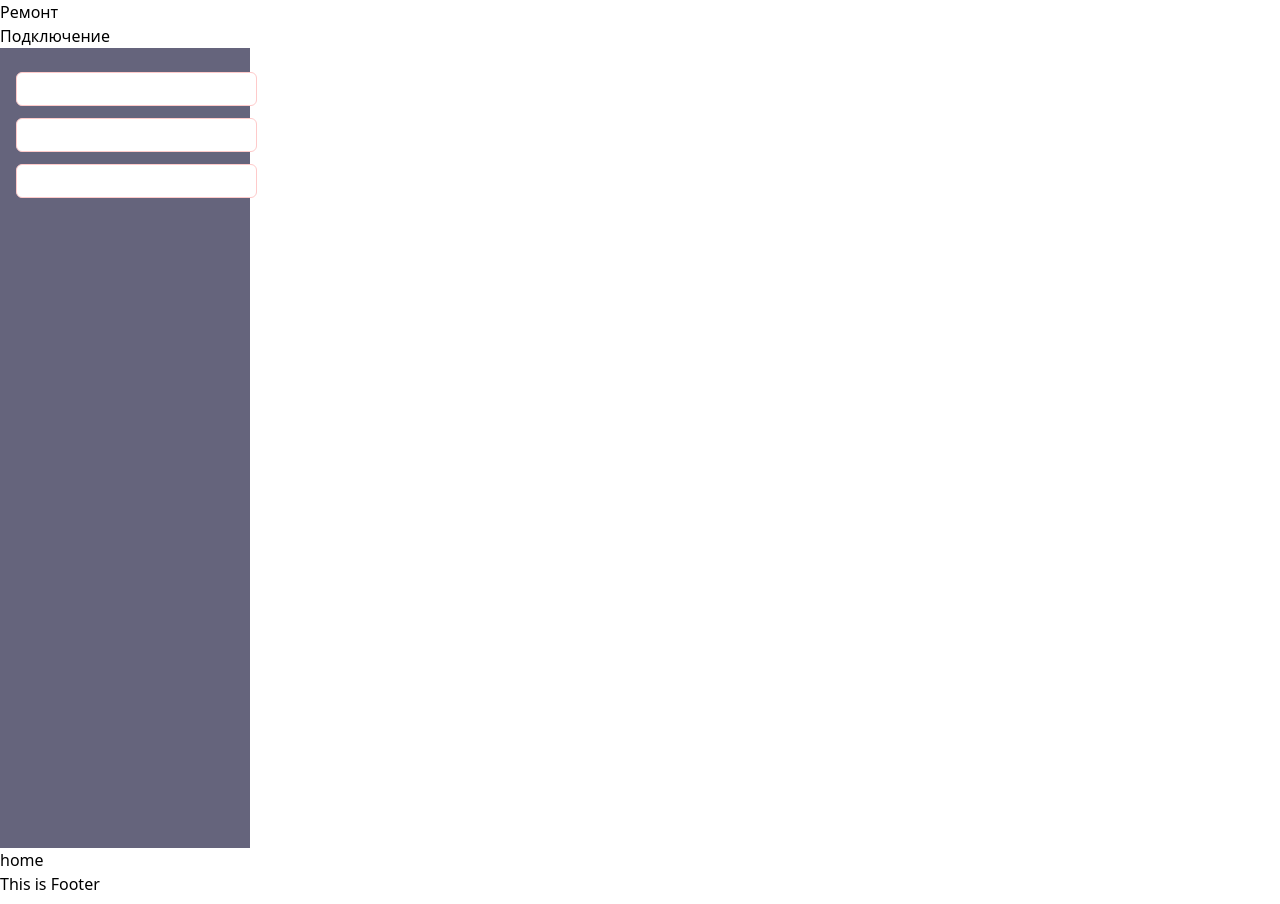
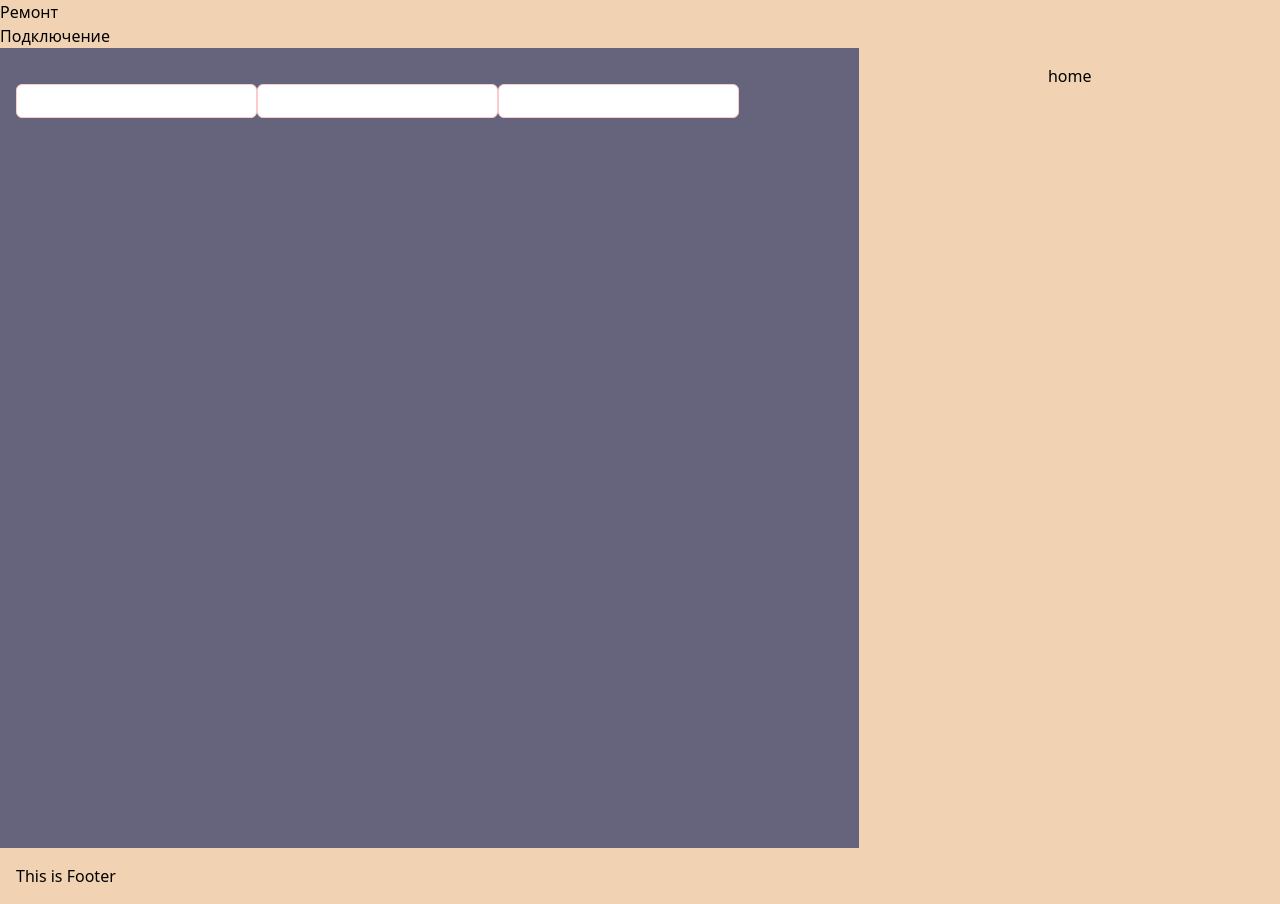
Before and after one commit to OmurbekArykbaev/template-generator, a React (Vite) app: page / in a window 1280 px wide. Built offline with nearby package versions, Linux system fonts and the light colour scheme.

Commit message:
try to add style layout components

```diff
--- a/src/index.css
+++ b/src/index.css
@@ -4,4 +4,16 @@
 
 body {
   font-size: 16px;
+  background-color: #f1d3b3;
 }
+
+.App {
+  height: 100%;
+  display: grid;
+  /* justify-content: center; */
+  grid-template-areas:
+    "header header header header"
+    "aside main main main"
+    "aside main  main main"
+    "footer footer footer footer";
+}
--- a/src/layout/aside/Aside.module.css
+++ b/src/layout/aside/Aside.module.css
@@ -1,5 +1,8 @@
 .aside {
-  @apply w-[250px] py-6 px-4 min-h-screen bg-[#65647C];
+  display: grid;
+  grid-area: aside;
+  @apply py-6 px-4 min-h-screen  bg-[#65647C];
+  /* @apply bg-black min-h-screen; */
 }
 
 .aside > div > form {
--- a/src/layout/footer/Footer.module.css
+++ b/src/layout/footer/Footer.module.css
@@ -0,0 +1,4 @@
+.footer {
+  grid-area: footer;
+  padding: 1rem;
+}
--- a/src/layout/footer/Footer.tsx
+++ b/src/layout/footer/Footer.tsx
@@ -1,7 +1,7 @@
 import styles from "./Footer.module.css"
 
 const Footer = (): JSX.Element => {
-  return <footer>This is Footer</footer>
+  return <footer className={styles.footer}>This is Footer</footer>
 }
 
 export default Footer
--- a/src/layout/header/Header.module.css
+++ b/src/layout/header/Header.module.css
@@ -0,0 +1,3 @@
+.header {
+  grid-area: header;
+}
--- a/src/layout/header/Header.tsx
+++ b/src/layout/header/Header.tsx
@@ -1,8 +1,8 @@
-import styles from "Header.module.css"
+import styles from "./Header.module.css"
 
 const Header = (): JSX.Element => {
   return (
-    <header>
+    <header className={styles.header}>
       <div>
         <ul>
           <li>Ремонт</li>
--- a/src/layout/index.ts
+++ b/src/layout/index.ts
@@ -5,5 +5,6 @@ import Header from "./header/Header"
 import Footer from "./footer/Footer"
 import Layout from "./layout/Layout"
 import Aside from "./aside/Aside"
+import Wrapper from "./wrapper/Wrapper"
 
-export { Header, Footer, Layout, Aside }
+export { Wrapper, Header, Footer, Layout, Aside }
--- a/src/layout/layout/Layout.tsx
+++ b/src/layout/layout/Layout.tsx
@@ -3,13 +3,14 @@ import { LayoutProps } from "./Layout.props"
 import Header from "../header/Header"
 import Footer from "../footer/Footer"
 import Aside from "../aside/Aside"
+import Wrapper from "../wrapper/Wrapper"
 
 const Layout: FC<LayoutProps> = ({ children }): JSX.Element => {
   return (
     <>
       <Header />
       <Aside />
-      <main>{children}</main>
+      <Wrapper>{children}</Wrapper>
       <Footer />
     </>
   )
--- /dev/null
+++ b/src/layout/wrapper/Wrapper.module.css
@@ -0,0 +1,7 @@
+.container {
+  display: grid;
+  grid-area: main;
+  max-width: 1000px;
+  margin: 0 auto;
+  padding: 1rem 2rem;
+}
--- /dev/null
+++ b/src/layout/wrapper/Wrapper.tsx
@@ -0,0 +1,8 @@
+import styles from "./Wrapper.module.css"
+import { ReactNode } from "react"
+
+const Wrapper = ({ children }: { children: ReactNode }): JSX.Element => {
+  return <main className={styles.container}>{children}</main>
+}
+
+export default Wrapper
```
